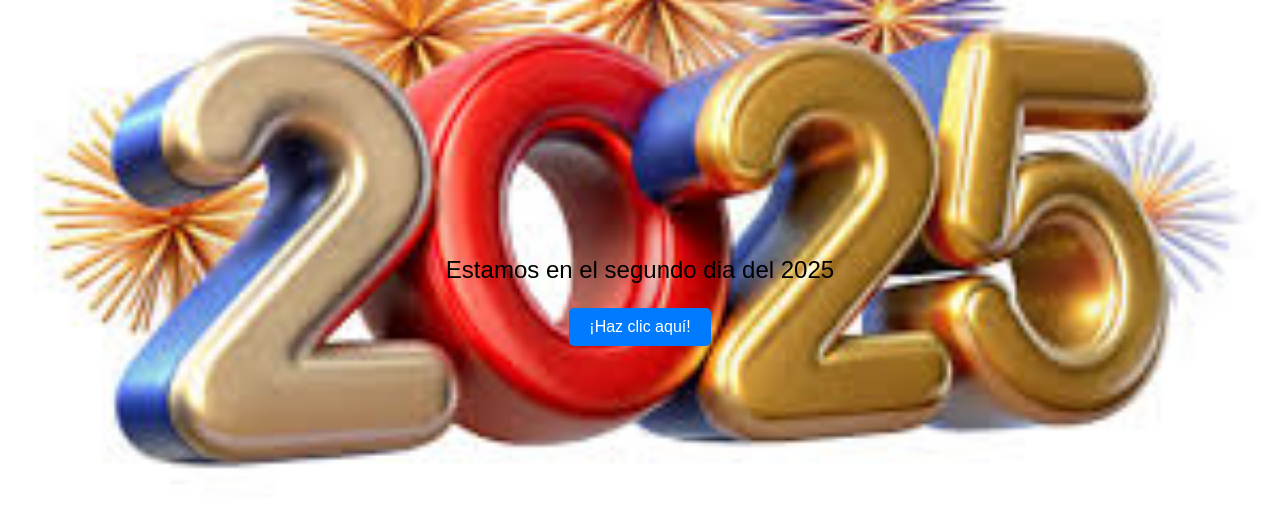
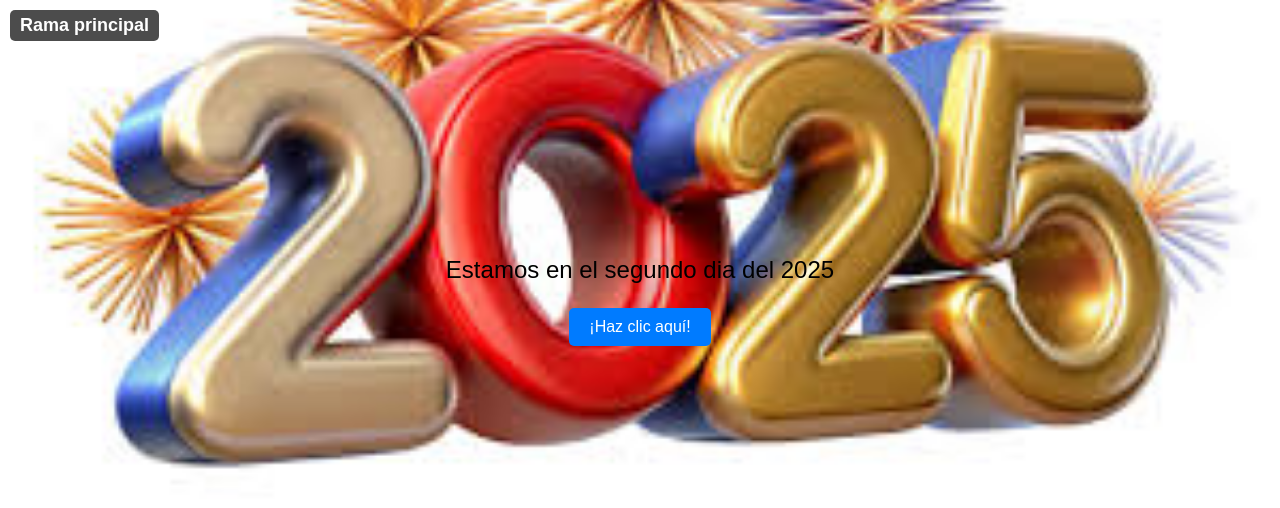
Before and after one commit to jsala382/pagina_prueba_git, an Angular app: page / in a window 1280 px wide. Shown: the top 508 px of the page. Built offline with nearby package versions, Linux system fonts and the light colour scheme.

Commit message:
Se agrego un texto en la parte superior izuqerda

```diff
--- a/src/app/app.component.css
+++ b/src/app/app.component.css
@@ -9,3 +9,15 @@ button {
   button:hover {
     background-color: #0056b3;
   }
+
+  .header {
+    position: fixed;
+    top: 10px;
+    left: 10px;
+    font-size: 18px;
+    font-weight: bold;
+    color: white;
+    background-color: rgba(0, 0, 0, 0.7); /* Fondo semitransparente */
+    padding: 5px 10px;
+    border-radius: 5px;
+  }
--- a/src/app/app.component.html
+++ b/src/app/app.component.html
@@ -1,3 +1,7 @@
+
+<div class="header">
+  Rama principal
+</div>
 <div style="text-align: center; margin-top: 20%;">
   <p style="color: black; font-size: 24px;">{{mensaje}}</p>
   <button (click)="cambiarMensaje()" style="padding: 10px 20px; font-size: 16px; cursor: pointer;">¡Haz clic aquí!</button>
```
